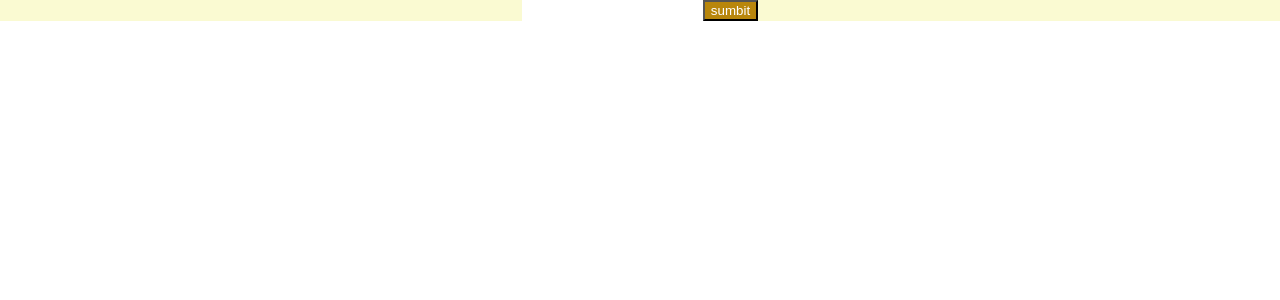
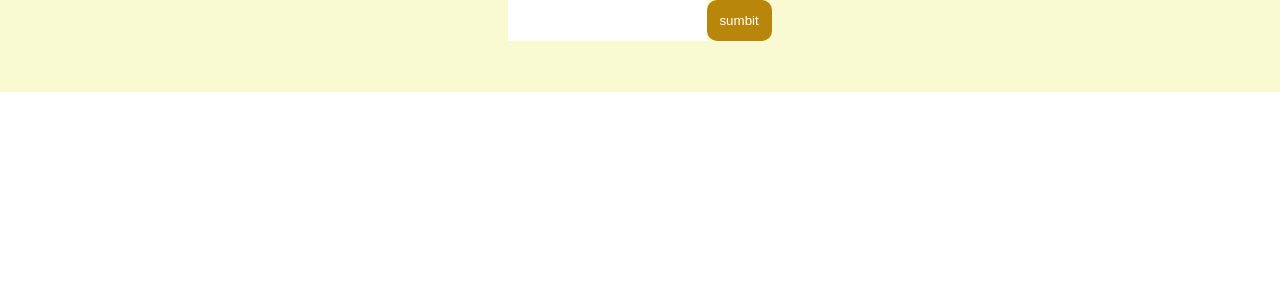
Before and after one commit to jiHeeFlee/2024_Study, a React (Create React App) app in the folder javascript/0212study/0212app/: page / in a window 1280 px wide. Shown: the top 300 px of the page. Built offline with nearby package versions, Linux system fonts and the light colour scheme.

Commit message:
edit code

```diff
--- a/javascript/0212study/0212app/src/App.js
+++ b/javascript/0212study/0212app/src/App.js
@@ -22,22 +22,6 @@ function App() {
             </div>
         </Container>
       </>
-    // <div className="App">
-    //   <header className="App-header">
-    //     <img src={logo} className="App-logo" alt="logo" />
-    //     <p>
-    //       Edit <code>src/App.js</code> and save to reload.
-    //     </p>
-    //     <a
-    //       className="App-link"
-    //       href="https://reactjs.org"
-    //       target="_blank"
-    //       rel="noopener noreferrer"
-    //     >
-    //       Learn React
-    //     </a>
-    //   </header>
-    // </div>
   );
 }
 
@@ -61,11 +45,23 @@ const Container=styled.div`
     input{
       outline: none;
       border: lightsalmon;
+
+      padding-top : 0.5vh;
+      padding-bottom : 0.5vh;
+      padding-left: 1.5vw;
     }
 
     button{
       background-color: darkgoldenrod;
       color: white;
+
+      padding: 1vw;
+      outline: none;
+      border: none;
+      border-radius: 10px;
     }
   }
+  .listText{
+    padding: 2vw;
+  }
 `;
```
